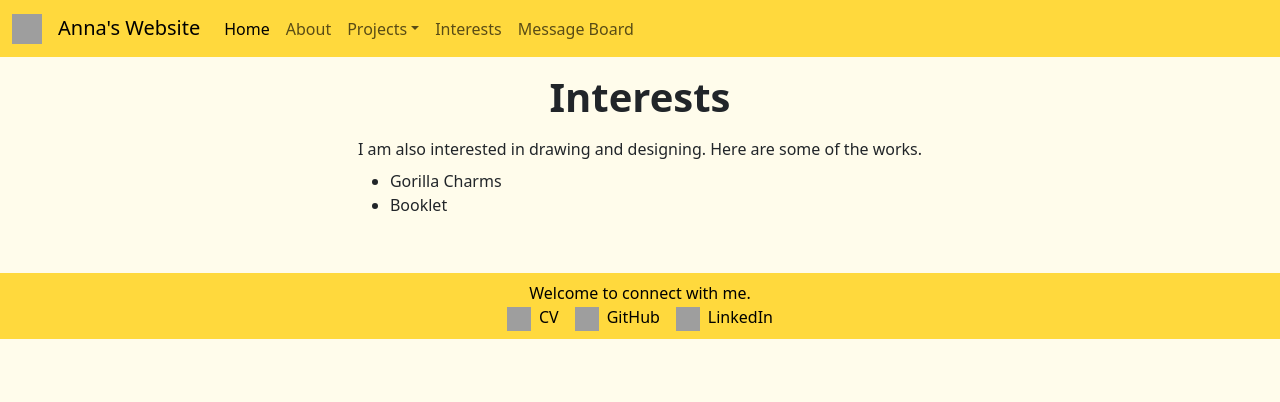
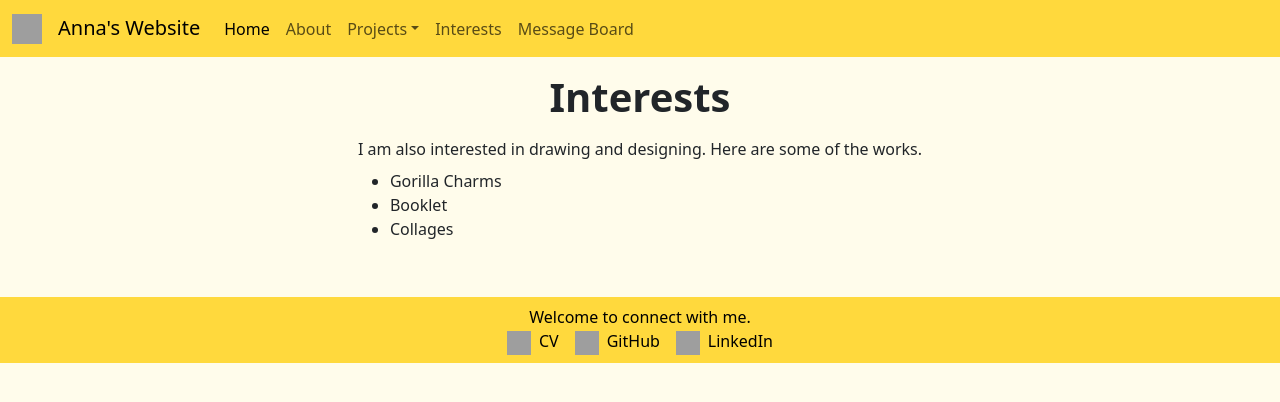
Before and after one commit to annaandmandy/anna_website, a React (Vite) app in the folder frontend/: page /interests in a window 1280 px wide. Shown: the top 402 px of the page. Built offline with nearby package versions, Linux system fonts and the light colour scheme; grey boxes are pictures that could not be loaded.

Commit message:
add collages

```diff
--- a/frontend/src/pages/Interests.jsx
+++ b/frontend/src/pages/Interests.jsx
@@ -25,6 +25,11 @@ export default function Interests() {
                             Booklet
                         </a>
                     </li>
+                    <li className="nav-item" >
+                        <a className="nav-link active" aria-current="page" href="https://huanghybu.cargo.site/">
+                            Collages
+                        </a>
+                    </li>
                 </ul>
             </div>
 
```
